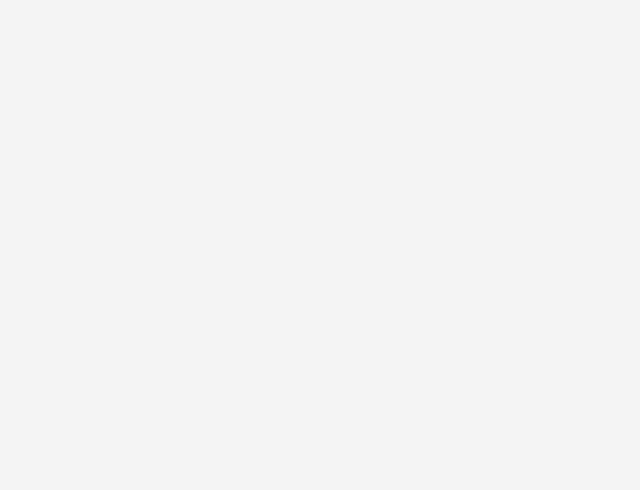
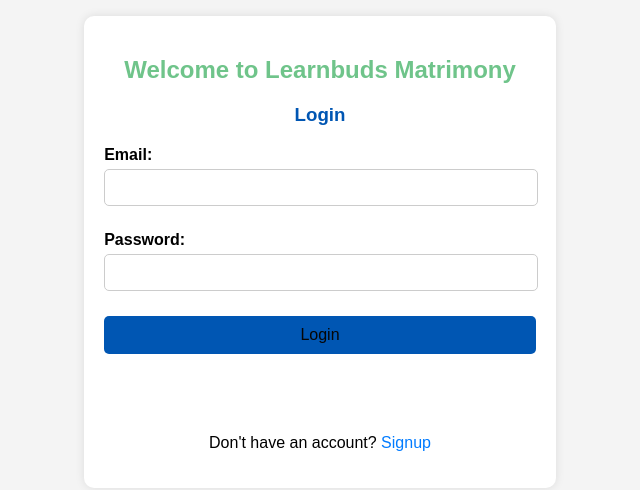
Before and after one commit to anushmashaiju/MatrimonyappFE, a React (Create React App) app: page / in a window 1280 px wide. Before the commit this address had no page. Shown: the part 148-638 px from the top of the page, without its empty margins (340-980 px from the left). Built offline with nearby package versions, Linux system fonts and the light colour scheme.

Commit message:
fe commit

```diff
--- a/package.json
+++ b/package.json
@@ -10,6 +10,7 @@
     "axios": "^1.7.2",
     "react": "^18.3.1",
     "react-dom": "^18.3.1",
+    "react-icons": "^5.2.1",
     "react-router-dom": "^6.23.1",
     "react-scripts": "5.0.1",
     "web-vitals": "^2.1.4"
--- a/src/App.js
+++ b/src/App.js
@@ -9,9 +9,9 @@ function App() {
     <Router>
       <div className="App">
         <Routes>
-          <Route path="/login" element={<Login />} />
+          <Route path="/" element={<Login />} />
           <Route path="/signup" element={<Signup />} />
-          <Route path="/dashboard" element={<Dashboard />} />
+          <Route path="/dashboard" element={<Dashboard/>} />
         </Routes>
       </div>
     </Router>
--- a/src/Pages/Dashboard.jsx
+++ b/src/Pages/Dashboard.jsx
@@ -4,7 +4,7 @@ function Dashboard() {
   return (
     <div>
       <h1>Dashboard</h1>
-      <p>Welcome to the dashboard!</p>
+      <p>Welcome to the Dashboard !</p>
     </div>
   );
 }
--- a/src/Pages/Signup.jsx
+++ b/src/Pages/Signup.jsx
@@ -112,7 +112,7 @@ function Signup() {
         </div>
         <button type="submit">Signup</button>
       </form>
-      <p>Already have an account? <a href="/login">Login</a></p>
+      <p>Already have an account? <a href="/">Login</a></p>
     </div>
   );
 }
--- a/src/Pages/login.jsx
+++ b/src/Pages/login.jsx
@@ -1,9 +1,10 @@
 import React, { useState } from 'react';
 import { useNavigate } from 'react-router-dom';
 import { GoogleOAuthProvider, GoogleLogin } from '@react-oauth/google';
+import axios from 'axios';
 import '../Pages/pages.css';
 
-const clientId = 'YOUR_GOOGLE_CLIENT_ID';
+const clientId ='353235404098-b2bnk8pk1ciq0lvcsnouioggon4t2p1k.apps.googleusercontent.com';
 
 function Login() {
   const [email, setEmail] = useState('');
@@ -13,17 +14,15 @@ function Login() {
   const handleEmailPasswordLogin = async (e) => {
     e.preventDefault();
     try {
-      const response = await fetch('/auth/login', {
-        method: 'POST',
-        headers: {
-          'Content-Type': 'application/json',
-        },
-        body: JSON.stringify({ email, password }),
+      const response = await axios.post('http://localhost:8000/auth/login', {
+        email,
+        password,
       });
 
-      if (response.ok) {
-        const data = await response.json();
+      if (response.status === 200) {
+        const data = response.data;
         console.log('User logged in:', data);
+        localStorage.setItem('token', data.token);
         navigate('/dashboard');
       } else {
         console.error('Login failed');
@@ -35,9 +34,26 @@ function Login() {
     }
   };
 
-  const handleGoogleLoginSuccess = (response) => {
-    console.log('[Google Login Success]', response);
-    navigate('/dashboard');
+  const handleGoogleLoginSuccess = async (response) => {
+    try {
+      // Exchange the Google ID token for a JWT token from your server
+      const res = await axios.post('http://localhost:8000/auth/google', {
+        token: response.credential,
+      });
+
+      if (res.status === 200) {
+        const data = res.data;
+        console.log('[Google Login Success]', data);
+        localStorage.setItem('token', data.token);
+        navigate('/subscription');
+      } else {
+        console.error('Google login failed');
+        alert('Google login failed. Please try again.');
+      }
+    } catch (error) {
+      console.error('[Google Login Failure]', error);
+      alert('Google login failed. Please try again.');
+    }
   };
 
   const handleGoogleLoginFailure = (error) => {
@@ -52,7 +68,12 @@ function Login() {
         <form onSubmit={handleEmailPasswordLogin}>
           <div>
             <label>Email:</label>
-            <input type="email" value={email} onChange={(e) => setEmail(e.target.value)} required />
+            <input
+              type="email"
+              value={email}
+              onChange={(e) => setEmail(e.target.value)}
+              required
+            />
           </div>
           <div>
             <label>Password:</label>
```
Also changed, not shown: 2 other files (tests, documents, lock files or other folders).
